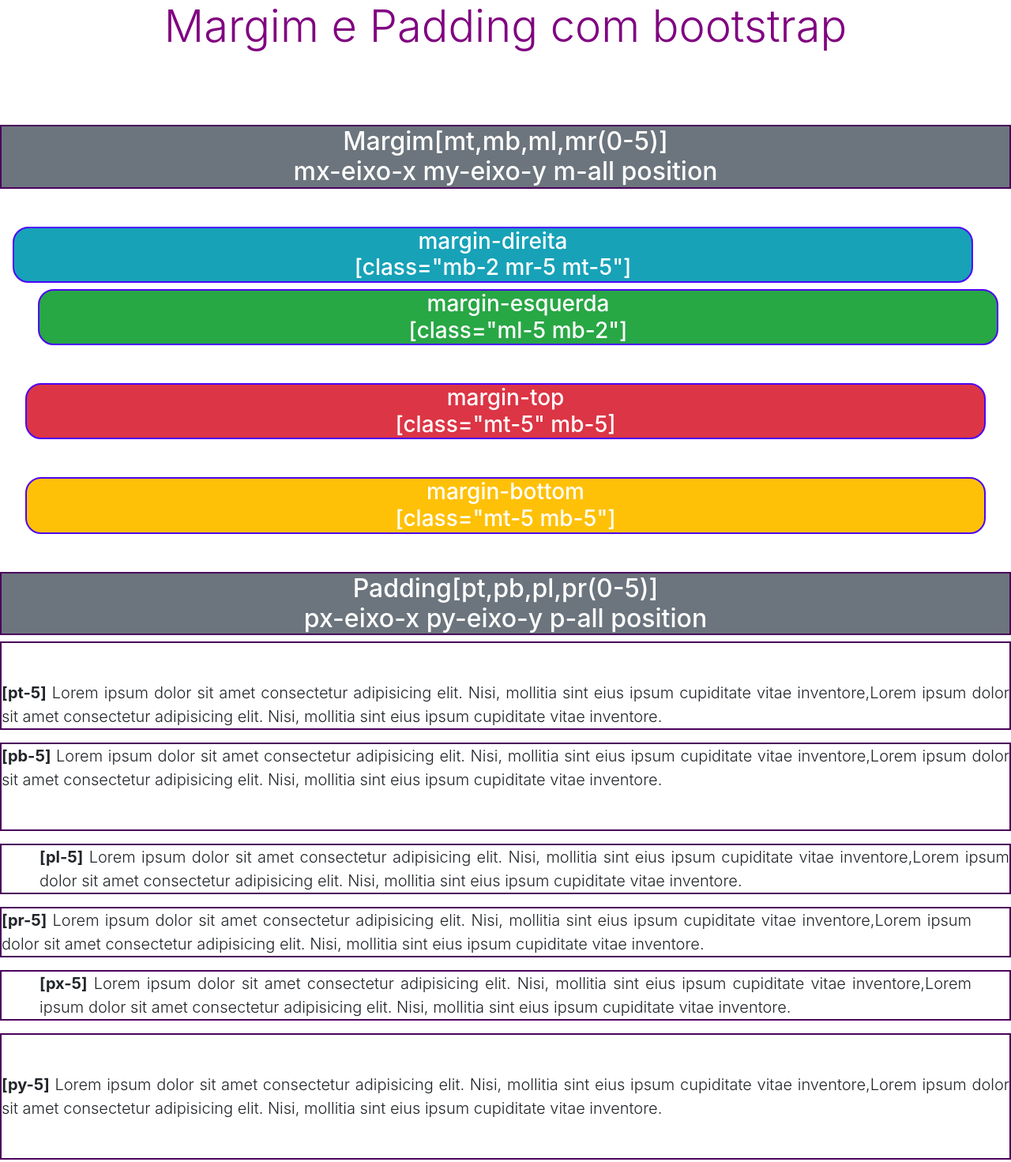
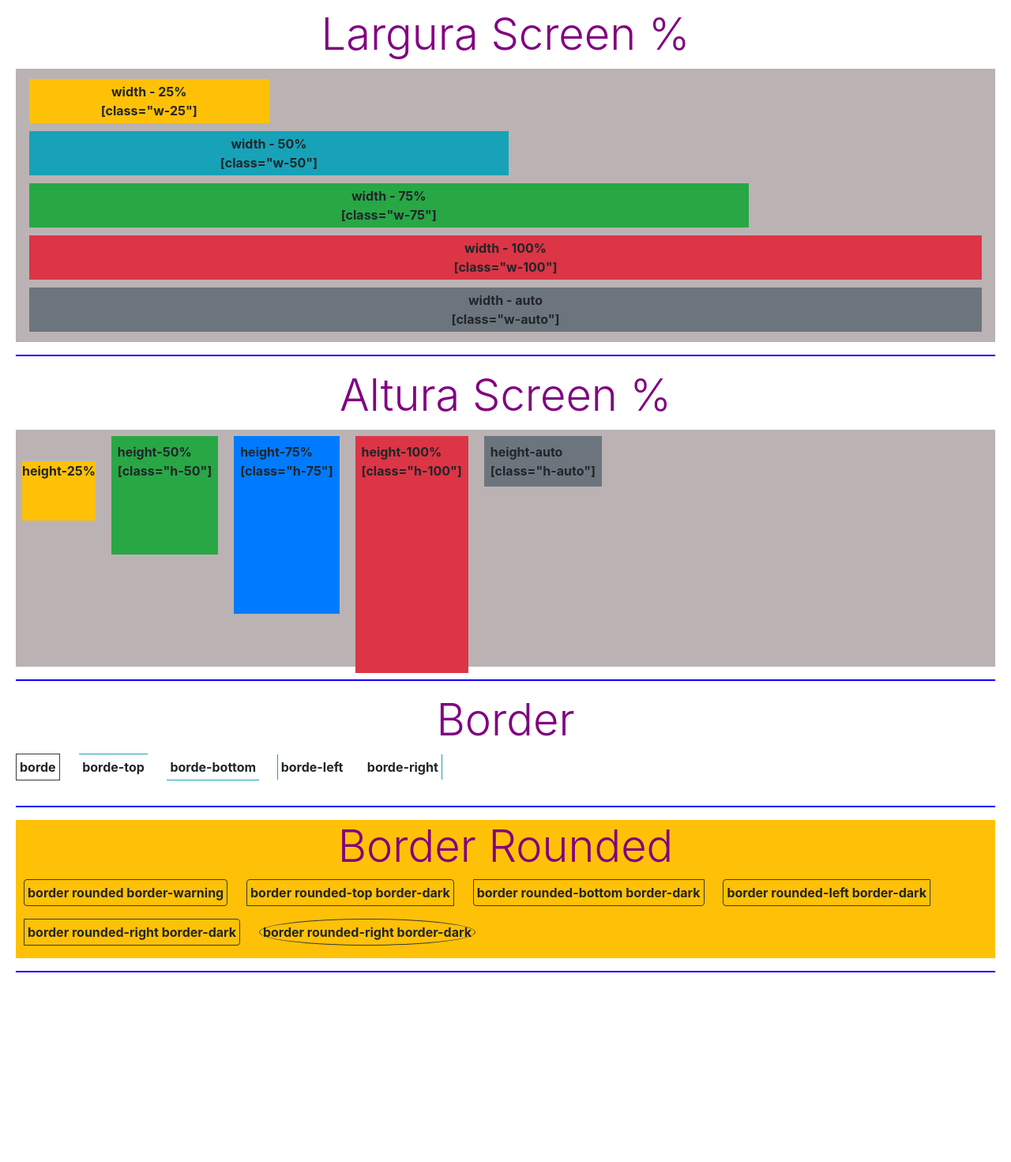
Before and after one commit to lucianobithencourt/bootstrap-tamanhos-bordas, a plain HTML site: page index.html in a window 1280 px wide. Shown: the top 1471 px of the page at 79% size. After the commit the page ends 1257 px from the top, so only its background shows below. Drawn offline with nearby package versions, Linux system fonts and the light colour scheme.

Commit message:
atualizacoes

```diff
--- a/bootstrap/css/style.css
+++ b/bootstrap/css/style.css
@@ -1,30 +1,28 @@
 @charset "UTF-8";
 * {
-    margin: 0px;
+    margin: 10px;
     padding: 0px;
     font-weight: bold;
+
+
 }
 
-p,
-h2 {
-    border: 2px solid rgb(74, 1, 92);
+.display-4 {
+
+    color: purple;
 }
 
+#largura-tela{
+    padding: 3px;
+    background:rgb(187, 179, 179);
 
-
-#m-direita, #m-esquerda,#m-top,#m-bottom {
-    border: 2px solid rgb(77, 3, 248);
-    width:95vw;
-    margin:auto;
-    border-radius: 20px;
 }
 
+#altura-tela {
 
+    background:rgb(187, 179, 179);
+}
 
-
-
-.display-4 {
-    color: purple;
-    height: 150px;
-    ;
+hr {
+    border:1px solid rgb(25, 0, 255);
 }
--- a/index.html
+++ b/index.html
@@ -24,52 +24,85 @@
 
 <body>
 
-    <h3 class="display-4 text-center">Margim e Padding com bootstrap</h3>
+    <h1 class="display-4 text-center ">Largura Screen %</h1>
 
-    <div>
-        <h2 id="titulo-margim" class="text-center bg-secondary text-white">Margim[mt,mb,ml,mr(0-5)] <br> mx-eixo-x my-eixo-y m-all position </h2>
 
-        <h3 id="m-direita" class="bg-info text-center text-white mb-2 mr-5 mt-5">margin-direita <br> [class="mb-2 mr-5 mt-5"]</h3>
+    <div id="largura-tela">
+        <div>
+            <p class="p-1 bg-warning w-25 m-1 text-center">width - 25% <br> [class="w-25"]
+            </p>
+        </div>
 
-        <h3 id="m-esquerda" class="bg-success text-center text-white ml-5 mb-2 ">margin-esquerda <br> [class="ml-5 mb-2"]</h3>
+        <div>
+            <p class="p-1 bg-info w-50 m-1 text-center">width - 50% <br> [class="w-50"]
+            </p>
+        </div>
 
-        <h3 id="m-top" class="bg-danger text-center text-white  mt-5 mb-5">margin-top <br> [class="mt-5" mb-5]</h3>
+        <div>
+            <p class="p-1 bg-success w-75 m-1 text-center">width - 75% <br> [class="w-75"]
+            </p>
+        </div>
 
-        <h3 id="m-bottom" class="bg-warning text-center text-white  mt-5 mb-5">margin-bottom <br> [class="mt-5 mb-5"]</h3>
+        <div>
+            <p class="p-1 bg-danger w-99 m-1 text-center">width - 100% <br> [class="w-100"]
+            </p>
+        </div>
+
+        <div>
+            <p class="p-1 bg-secondary w-auto m-1 text-center">width - auto <br> [class="w-auto"]
+            </p>
+        </div>
+    </div>
+
+    <hr>
+
+    <h1 class="display-4 text-center ">Altura Screen %</h1>
+
+    <div style="height: 300px;" id="altura-tela">
+
+    <div class="d-inline-block bg-warning m-2 h-25">height-25%</div>
+
+    <div class="d-inline-block m-2 bg-success p-2 h-50">height-50% <br> [class="h-50"]</div>
+
+    <div class="d-inline-block m-2 bg-primary p-2 h-75">height-75% <br> [class="h-75"]</div>
+
+    <div class="d-inline-block m-2 bg-danger p-2 h-100  ">height-100% <br> [class="h-100"]</div>
+
+    <div class="d-inline-block m-2 bg-secondary p-2 h-auto">height-auto <br> [class="h-auto"]</div>
 
     </div>
 
-    <div>
-        <h2 id="titulo-margim" class="text-center bg-secondary text-white">Padding[pt,pb,pl,pr(0-5)] <br> px-eixo-x py-eixo-y p-all position </h2>
+    <hr>
 
-        <p class="text-justify pt-5 lead">
-            <span>[pt-5]</span> Lorem ipsum dolor sit amet consectetur adipisicing elit. Nisi, mollitia sint eius ipsum cupiditate vitae inventore,Lorem ipsum dolor sit amet consectetur adipisicing elit. Nisi, mollitia sint eius ipsum cupiditate vitae
-            inventore. </p>
+    <h1 class="display-4 text-center ">Border</h1>
 
-        <p class="text-justify pb-5 lead">
-            <span>[pb-5]</span> Lorem ipsum dolor sit amet consectetur adipisicing elit. Nisi, mollitia sint eius ipsum cupiditate vitae inventore,Lorem ipsum dolor sit amet consectetur adipisicing elit. Nisi, mollitia sint eius ipsum cupiditate vitae
-            inventore. </p>
+    <p class="border border-dark  p-1 d-inline-block">borde</p>
 
-        <p class="text-justify pl-5 lead">
-            <span>[pl-5]</span> Lorem ipsum dolor sit amet consectetur adipisicing elit. Nisi, mollitia sint eius ipsum cupiditate vitae inventore,Lorem ipsum dolor sit amet consectetur adipisicing elit. Nisi, mollitia sint eius ipsum cupiditate vitae
-            inventore. </p>
+    <p class="border-top border-info  p-1 d-inline-block">borde-top</p>
 
-        <p class="text-justify pr-5 lead">
-            <span>[pr-5]</span> Lorem ipsum dolor sit amet consectetur adipisicing elit. Nisi, mollitia sint eius ipsum cupiditate vitae inventore,Lorem ipsum dolor sit amet consectetur adipisicing elit. Nisi, mollitia sint eius ipsum cupiditate vitae
-            inventore. </p>
+    <p class="border-bottom border-info  p-1 d-inline-block">borde-bottom</p>
 
-        <p class="text-justify px-5 lead">
-            <span>[px-5]</span> Lorem ipsum dolor sit amet consectetur adipisicing elit. Nisi, mollitia sint eius ipsum cupiditate vitae inventore,Lorem ipsum dolor sit amet consectetur adipisicing elit. Nisi, mollitia sint eius ipsum cupiditate vitae
-            inventore. </p>
+    <p class="border-left  ml-2 border-info  p-1 d-inline-block">borde-left</p>
 
-        <p class="text-justify py-5 lead">
-            <span>[py-5]</span> Lorem ipsum dolor sit amet consectetur adipisicing elit. Nisi, mollitia sint eius ipsum cupiditate vitae inventore,Lorem ipsum dolor sit amet consectetur adipisicing elit. Nisi, mollitia sint eius ipsum cupiditate vitae
-            inventore. </p>
+    <p class="border-right  ml-2 border-info  p-1 d-inline-block">borde-right</p>
 
-        <p class="text-justify p-5 lead">
-            <span>[p-5]</span> Lorem ipsum dolor sit amet consectetur adipisicing elit. Nisi, mollitia sint eius ipsum cupiditate vitae inventore,Lorem ipsum dolor sit amet consectetur adipisicing elit. Nisi, mollitia sint eius ipsum cupiditate vitae
-            inventore. </p>
+    <hr>
+
+    <div class="bg-warning">
+        <h1 class="display-4 text-center ">Border Rounded</h1>
+        <p class="border rounded border-dark p-1 d-inline-block">border rounded border-warning</p>
+        <p class="border rounded-top border-dark p-1 d-inline-block">border rounded-top border-dark</p>
+        <p class="border rounded-bottom border-dark p-1 d-inline-block">border rounded-bottom border-dark</p>
+        <p class="border rounded-left border-dark p-1 d-inline-block">border rounded-left border-dark</p>
+        <p class="border rounded-right border-dark p-1 d-inline-block">border rounded-right border-dark</p>
+
+        <p class="border rounded-circle  border-dark h-5 w-5 p-1 d-inline-block">border rounded-right border-dark</p>
+
     </div>
+
+
+
+    <hr>
 
 
 
```
